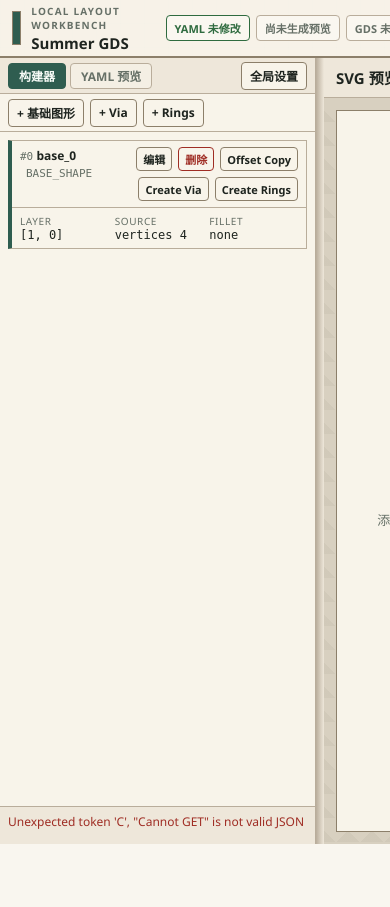
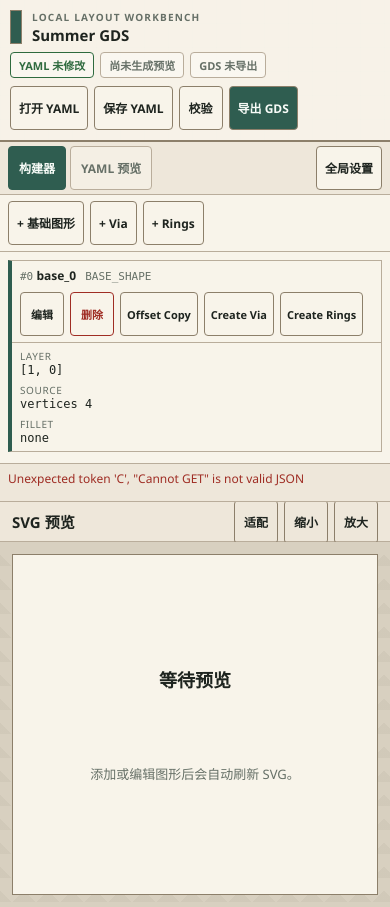
Before and after one commit to yyihuan/Summer-GDS, a Python web app: template web_gui/templates/index.html in a window 390 px wide. Before the commit the page ends 844 px from the top, so only its background shows below. Run offline with Jinja, Linux system fonts and the light colour scheme; the template is opened without the code that fills it: most values are stand-ins (such as "Sample title", 1, 10 or a date in 2020).

Commit message:
style(design): FINDING-001 improve mobile layout

```diff
--- a/v2/src/summer_gds/gui/static/style.css
+++ b/v2/src/summer_gds/gui/static/style.css
@@ -802,3 +802,113 @@ h4 {
     grid-template-columns: 1fr;
   }
 }
+
+@media (max-width: 760px) {
+  :root {
+    --min-app-width: 0;
+    --topbar-height: auto;
+  }
+
+  html,
+  body {
+    height: auto;
+    min-height: 100%;
+    overflow: auto;
+  }
+
+  .app-shell {
+    min-height: 100vh;
+    height: auto;
+    grid-template-rows: auto auto;
+  }
+
+  .topbar {
+    grid-template-columns: 1fr;
+    align-items: start;
+    gap: var(--space-8);
+    padding: var(--space-10);
+  }
+
+  .document-state,
+  .top-actions,
+  .toolbar-actions,
+  .shape-actions,
+  .modal-actions,
+  .section-row,
+  .workspace-switcher,
+  .shape-action-bar {
+    flex-wrap: wrap;
+  }
+
+  .button,
+  .mode-button,
+  .global-settings-button,
+  .input,
+  .select {
+    min-height: 44px;
+  }
+
+  .button,
+  .mode-button,
+  .global-settings-button {
+    min-width: 44px;
+  }
+
+  .shape-actions .button {
+    min-height: 44px;
+  }
+
+  .app-main {
+    grid-template-columns: 1fr;
+    grid-template-rows: minmax(360px, auto) minmax(360px, 48vh);
+  }
+
+  .splitter {
+    display: none;
+  }
+
+  .workspace-pane {
+    grid-template-rows: auto auto minmax(0, 1fr);
+    border-right: 0;
+    border-bottom: var(--border-thin) solid var(--color-border);
+  }
+
+  .preview-pane {
+    min-height: 360px;
+  }
+
+  .shape-card-header {
+    display: grid;
+  }
+
+  .shape-actions {
+    justify-content: flex-start;
+  }
+
+  .shape-summary {
+    grid-template-columns: 1fr;
+  }
+
+  .modal {
+    width: min(94vw, 760px);
+    max-height: 92vh;
+  }
+
+  .modal-card {
+    max-height: 92vh;
+  }
+
+  .compact-field {
+    max-width: none;
+  }
+
+  .ring-fillet-row {
+    grid-template-columns: 1fr;
+    padding: var(--space-8) 0;
+    border-top: var(--border-thin) solid var(--color-border);
+  }
+
+  .ring-fillet-row label {
+    grid-template-columns: 56px minmax(0, 1fr);
+  }
+}
```
